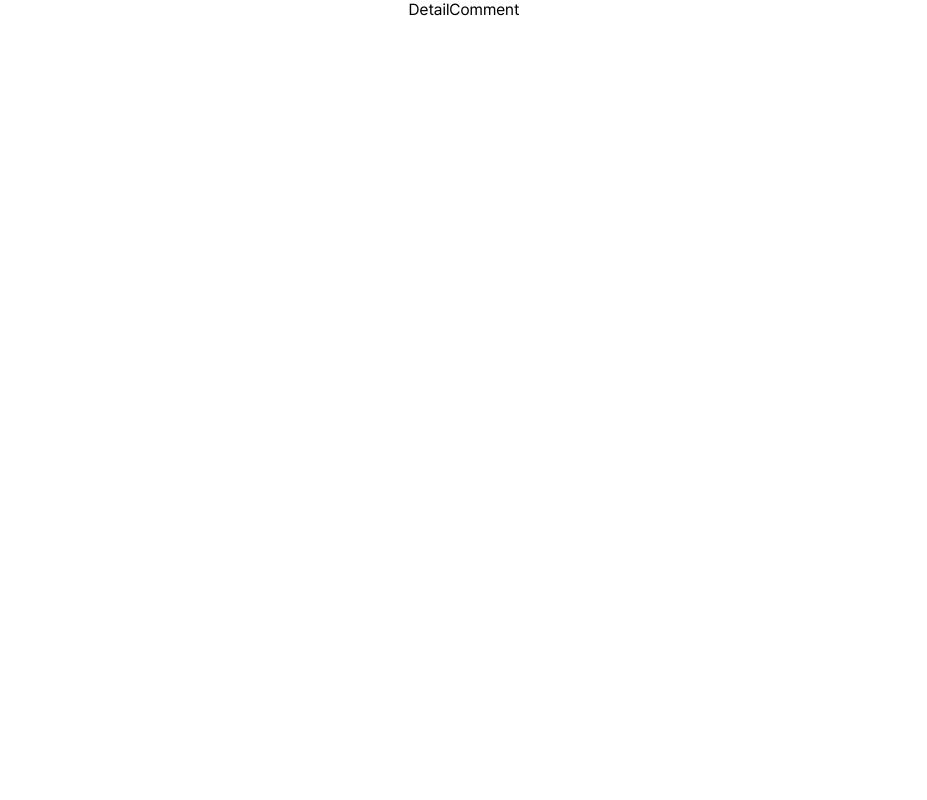
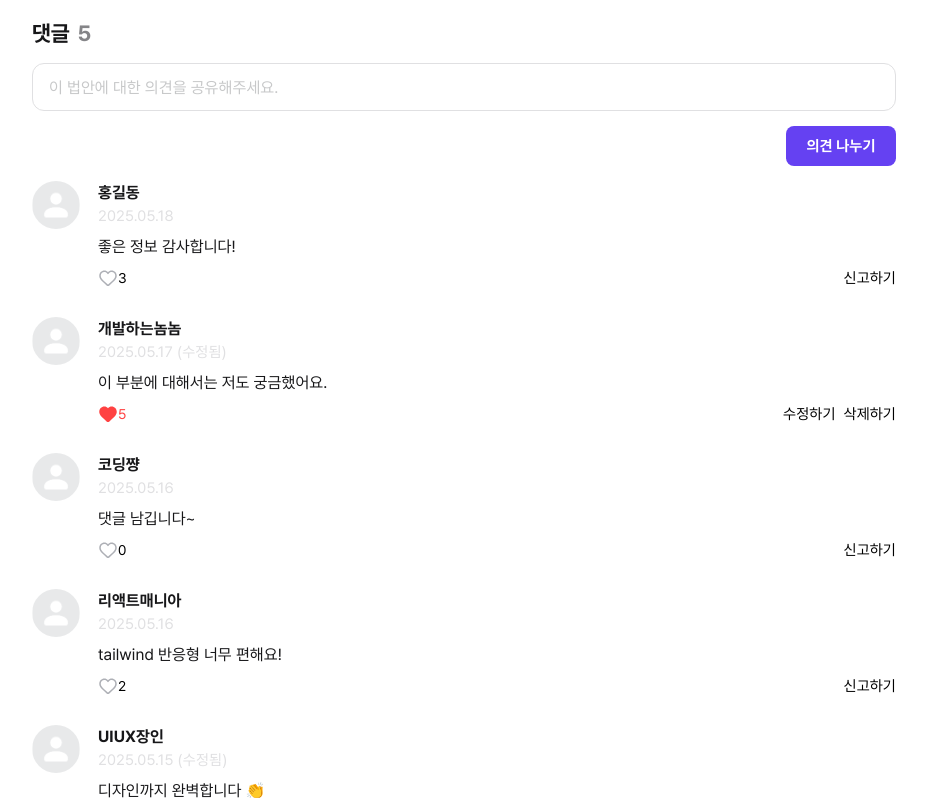
Before and after one commit to suhong99/build_orga, a Next.js app: page /bill/0 in a window 1280 px wide. Shown: the part 1620-2420 px from the top of the page, without its empty margins (176-1103 px from the left). Built offline with nearby package versions, Linux system fonts and the light colour scheme.

Commit message:
댓글작업UI

```diff
--- a/src/app/(user)/bill/[id]/page.tsx
+++ b/src/app/(user)/bill/[id]/page.tsx
@@ -1,5 +1,5 @@
 import { getBillDetail } from '@/features/bill-detail/api';
-import DetailComment from '@/features/bill-detail/DetailComment';
+import DetailCommentList from '@/features/bill-detail/DetailCommentList';
 import DetailContent from '@/features/bill-detail/DetailContent';
 import DetailInfo from '@/features/bill-detail/DetailInfo';
 import DetailInteraction from '@/features/bill-detail/DetailInteraction';
@@ -14,13 +14,12 @@ export default async function Page({ params }: { params: Promise<{ id: string }>
 		<div className="flex flex-col items-center p-5 pb-[100px]  desktop:pt-12 desktop:pb-[160px] w-full">
 			<article className="flex flex-col items-center w-full max-w-desktop gap-6 desktop:gap-9">
 				<DetailTitle {...data} />
-
 				<div className="border border-line-neutral	w-full" />
 				<DetailInfo {...data} />
 				<DetailContent detail={data.detail} />
 				<DetailProcess status={data.status} />
 				<DetailInteraction reactions={data.reactions} myReaction={data.myReaction} />
-				<DetailComment />
+				<DetailCommentList />
 			</article>
 			<ScrollUpBtn />
 		</div>
--- a/src/app/globals.css
+++ b/src/app/globals.css
@@ -98,6 +98,10 @@ body {
 	font-family: Arial, Helvetica, sans-serif;
 }
 
+button {
+	cursor: pointer;
+}
+
 @layer utilities {
 	.custom-scrollbar {
 		scrollbar-width: 3px;
--- /dev/null
+++ b/src/features/bill-detail/AddComment.tsx
@@ -0,0 +1,21 @@
+'use client';
+
+import Input from '@/shared/components/Input';
+import { SolidBtn } from '@/shared/components/SolidBtn';
+
+const AddComment = () => {
+	return (
+		<>
+			<Input id="" value={''} onChange={() => {}} placeholder="이 법안에 대한 의견을 공유해주세요." />
+			<div className="flex w-full justify-end">
+				<SolidBtn
+					size="small"
+					label="의견 나누기"
+					className="font-medium desktop:font-bold desktop:typo-body2-normal w-[90px] desktop:w-[110px] desktop:h-[40px]"
+				/>
+			</div>
+		</>
+	);
+};
+
+export default AddComment;
--- a/src/features/bill-detail/DetailComment.tsx
+++ /dev/null
@@ -1,7 +0,0 @@
-import React from 'react';
-
-const DetailComment = () => {
-	return <section className="h-[2000px]">DetailComment</section>;
-};
-
-export default DetailComment;
--- /dev/null
+++ b/src/features/bill-detail/DetailCommentList.tsx
@@ -0,0 +1,81 @@
+import Comment, { CommentType } from '@/shared/components/Comment';
+import React from 'react';
+import AddComment from './AddComment';
+
+const COMMENT_LIST: CommentType[] = [
+	{
+		id: '1',
+		img: '',
+		nickname: '홍길동',
+		date: '2025.05.18',
+		isEdited: false,
+		text: '좋은 정보 감사합니다!',
+		likeNum: 3,
+		isLiked: false,
+		isWriter: false,
+	},
+	{
+		id: '2',
+		img: '',
+		nickname: '개발하는놈놈',
+		date: '2025.05.17',
+		isEdited: true,
+		text: '이 부분에 대해서는 저도 궁금했어요.',
+		likeNum: 5,
+		isLiked: true,
+		isWriter: true,
+	},
+	{
+		id: '3',
+		img: '',
+		nickname: '코딩쨩',
+		date: '2025.05.16',
+		isEdited: false,
+		text: '댓글 남깁니다~',
+		likeNum: 0,
+		isLiked: false,
+		isWriter: false,
+	},
+	{
+		id: '4',
+		img: '',
+		nickname: '리액트매니아',
+		date: '2025.05.16',
+		isEdited: false,
+		text: 'tailwind 반응형 너무 편해요!',
+		likeNum: 2,
+		isLiked: false,
+		isWriter: false,
+	},
+	{
+		id: '5',
+		img: '',
+		nickname: 'UIUX장인',
+		date: '2025.05.15',
+		isEdited: true,
+		text: '디자인까지 완벽합니다 👏',
+		likeNum: 7,
+		isLiked: true,
+		isWriter: false,
+	},
+];
+
+const DetailCommentList = () => {
+	//TODO: 댓글 호출
+
+	return (
+		<section className="flex flex-col w-full px-1 py-5 gap-[15px] desktop:px-12 desktop::py-8">
+			<header className="flex typo-heading2 font-bold text-label-normal desktop:typo-heading1 gap-2">
+				댓글 <p className="typo-heading2 desktop:typo-heading1 text-label-alternative">{COMMENT_LIST.length}</p>
+			</header>
+			<AddComment />
+			<ul className="flex flex-col gap-[15px] desktop:gap-5">
+				{COMMENT_LIST.map((comment) => {
+					return <Comment key={comment.id} {...comment} />;
+				})}
+			</ul>
+		</section>
+	);
+};
+
+export default DetailCommentList;
--- /dev/null
+++ b/src/shared/components/Comment.tsx
@@ -0,0 +1,69 @@
+import Image from 'next/image';
+import HeartIcon from '../icon/Heart';
+
+export interface CommentType {
+	/** 댓글 고유 ID (map의 key 등으로 사용) */
+	id: string;
+	/** 작성자 프로필 이미지 URL */
+	img: string;
+	/** 작성자 닉네임 */
+	nickname: string;
+	/** 작성일자  */
+	date: string;
+	/** 댓글이 수정되었는지 여부 */
+	isEdited: boolean;
+	/** 댓글 본문 내용 */
+	text: string;
+	/** 좋아요 수 */
+	likeNum: number;
+	/** 현재 사용자가 좋아요를 눌렀는지 여부 */
+	isLiked: boolean;
+	/** 본인이 작성자인지*/
+	isWriter: boolean;
+}
+
+/**
+ * 개별 댓글 컴퍼넌트
+ *  시맨틱한 태그 사용을 위해 li태그 사용. 배열 래퍼 하위에서 map 돌려야 합니다.
+ */
+const Comment = ({ img, nickname, date, isEdited, text, likeNum, isLiked, isWriter }: CommentType) => {
+	// TODO: id 및 로직
+	return (
+		<li className="flex w-full pr-1 pb-2 gap-3 desktop:pr-0 desktop:gap-4.5">
+			<Image
+				src={img || '/images/profile.png'}
+				alt="프로필 이미지"
+				width={48}
+				height={48}
+				className="w-[32px] h-[32px] desktop:w-[48px] desktop:h-[48px] rounded-full"
+				priority
+			/>
+			<div className="flex flex-col flex-1 gap-2">
+				<div>
+					<div className="typo-body2-normal font-bold text-label-normal desktop:typo-body1-normal">{nickname}</div>
+					<div className="typo-label2 font-regular text-line-normal desktop:typo-body2-normal">
+						{date} {isEdited && '(수정됨)'}
+					</div>
+				</div>
+				<div className="break-words whitespace-pre-wrap typo-body2-normal font-regular text-label-normal desktop:typo-body1-normal">{text}</div>
+				<div className="flex w-full justify-between">
+					<button className={`flex items-center typo-label1-normal font-regular ${isLiked ? 'text-[#ff4242]' : ''}`}>
+						<HeartIcon isLiked={isLiked} className="h-4 w-4 desktop:w-5 desktop:h-5" /> {likeNum}
+					</button>
+					<div className="flex typo-caption1 font-regular gap-2 desktop:typo-body2-normal">
+						{isWriter ? (
+							<>
+								<button>수정하기</button>
+								<button>삭제하기</button>
+							</>
+						) : (
+							<button>신고하기</button>
+						)}
+					</div>
+				</div>
+			</div>
+		</li>
+	);
+};
+
+export default Comment;
--- a/src/shared/components/SolidBtn.tsx
+++ b/src/shared/components/SolidBtn.tsx
@@ -24,9 +24,9 @@ export type SolidBtnProps<T extends Record<string, unknown> = Record<string, nev
 	T;
 
 const sizeMap: Record<NonNullable<BaseSolidBtnProps['size']>, string> = {
-	small: 'h-[32px] px-[14px] py-[7px] rounded-[8px]',
-	medium: 'h-[40px] px-[20px] py-[9px] rounded-[10px]',
-	large: 'h-[48px] px-[28px] py-[12px] rounded-[12px]',
+	small: 'h-[32px] px-[14px] py-[7px] rounded-[8px] typo-label2 font-bold',
+	medium: 'h-[40px] px-[20px] py-[9px] rounded-[10px] typo-body2-normal font-medium',
+	large: 'h-[48px] px-[28px] py-[12px] rounded-[12px] typo-body2-normal font-medium',
 };
 
 export const SolidBtn = <T extends Record<string, unknown> = Record<string, never>>({
@@ -39,7 +39,7 @@ export const SolidBtn = <T extends Record<string, unknown> = Record<string, neve
 	// 명시적으로 속성을 분리하여 커스텀 속성 필터링
 	...rest
 }: SolidBtnProps<T>) => {
-	const base = 'flex items-center justify-center whitespace-nowrap typo-body2-normal font-bold';
+	const base = 'flex items-center justify-center whitespace-nowrap';
 	const variant = primary ? 'text-white bg-primary-main-normal' : 'text-label-neutral bg-[#EDEDEF]';
 	const sizeClass = sizeMap[size];
 	const disabledClass = disabled ? 'opacity-50 cursor-not-allowed' : 'cursor-pointer';
@@ -47,7 +47,7 @@ export const SolidBtn = <T extends Record<string, unknown> = Record<string, neve
 	return (
 		<button
 			type="button"
-			className={`${base} ${variant} ${sizeClass} ${disabledClass} ${className}`}
+			className={`${base} ${variant} ${sizeClass} ${disabledClass}  ${className}`}
 			onClick={onClick}
 			disabled={disabled}
 			{...rest} // 이미 필터링된 표준 HTML 속성만 전달
--- /dev/null
+++ b/src/shared/icon/Heart.tsx
@@ -0,0 +1,30 @@
+import React from 'react';
+
+interface HeartIconProps {
+	/** true면 빨간 하트, false면 회색 하트 */
+	isLiked?: boolean;
+	/** 추가 스타일을 위한 클래스 */
+	className?: string;
+}
+
+const HeartIcon: React.FC<HeartIconProps> = ({ isLiked = false, className = 'w-5 h-5' }) => {
+	return isLiked ? (
+		<svg className={className} viewBox="0 0 20 20" fill="none" xmlns="http://www.w3.org/2000/svg">
+			<path
+				d="M6.33332 2.58301C3.47499 2.58301 1.25 4.94679 1.25 7.83301C1.25 9.19961 1.74463 10.3503 2.51733 11.4184C3.27573 12.4668 4.33075 13.4731 5.48965 14.5493L5.49319 14.5525L8.60949 17.4092C8.75352 17.5412 8.89171 17.6679 9.01734 17.7661C9.15525 17.8739 9.32334 17.9847 9.53694 18.05C9.83873 18.1423 10.1612 18.1423 10.463 18.05C10.6766 17.9847 10.8447 17.8739 10.9826 17.7661C11.1082 17.6679 11.2464 17.5412 11.3904 17.4092L14.5068 14.5525L14.5103 14.5493C15.6692 13.4731 16.7242 12.4668 17.4826 11.4184C18.2553 10.3503 18.7499 9.19961 18.7499 7.83301C18.7499 4.94679 16.525 2.58301 13.6666 2.58301C12.2146 2.58301 10.9188 3.19728 9.99998 4.18195C9.08111 3.19728 7.78538 2.58301 6.33332 2.58301Z"
+				fill="#FF4242"
+			/>
+		</svg>
+	) : (
+		<svg className={className} viewBox="0 0 20 20" fill="none" xmlns="http://www.w3.org/2000/svg">
+			<path
+				fillRule="evenodd"
+				clipRule="evenodd"
+				d="M1.25 7.83301C1.25 4.94679 3.47499 2.58301 6.33331 2.58301C7.78537 2.58301 9.0811 3.19728 9.99997 4.18195C10.9188 3.19728 12.2146 2.58301 13.6666 2.58301C16.5249 2.58301 18.7499 4.94679 18.7499 7.83301C18.7499 9.19961 18.2553 10.3503 17.4826 11.4184C16.7242 12.4668 15.6692 13.4731 14.5103 14.5493L14.5068 14.5526L11.3905 17.4091C11.2464 17.5412 11.1082 17.6679 10.9826 17.7661C10.8447 17.8739 10.6766 17.9847 10.463 18.05C10.1612 18.1423 9.83873 18.1423 9.53694 18.05C9.32333 17.9847 9.15525 17.8739 9.01733 17.7661C8.89171 17.6679 8.75352 17.5412 8.60948 17.4092L5.49319 14.5525L5.48965 14.5493C4.33075 13.4731 3.27573 12.4668 2.51733 11.4184C1.74463 10.3503 1.25 9.19961 1.25 7.83301ZM6.3333 4.08284C4.35831 4.08284 2.74998 5.71906 2.74998 7.83284C2.74998 8.79958 3.08868 9.64889 3.73265 10.5391C4.39058 11.4486 5.33495 12.3585 6.50856 13.4483L9.94365 16.5971C9.97551 16.6263 10.0244 16.6263 10.0563 16.5971L13.4914 13.4483C14.665 12.3585 15.6093 11.4486 16.2673 10.5391C16.9112 9.64889 17.2499 8.79958 17.2499 7.83284C17.2499 5.71906 15.6416 4.08284 13.6666 4.08284C12.3892 4.08284 11.2768 4.76057 10.6409 5.80704C10.5049 6.0309 10.2619 6.16758 9.99996 6.16758C9.73801 6.16758 9.49503 6.0309 9.35901 5.80704C8.72314 4.76057 7.61074 4.08284 6.3333 4.08284Z"
+				fill="#AEB0B6"
+			/>
+		</svg>
+	);
+};
+
+export default HeartIcon;
```
Also changed, not shown: 1 other file (tests, documents, lock files or other folders).
